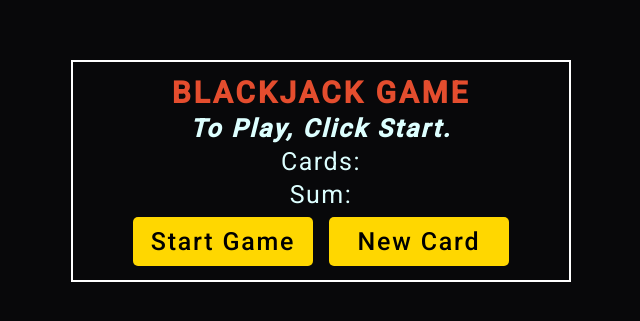
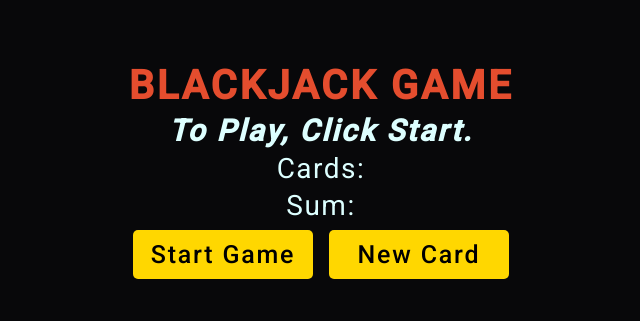
Before and after one commit to Ephykim/Blackjack, a plain HTML site: page index.html in a window 768 px wide. Shown: the part 229-550 px from the top of the page, without its empty margins (63-703 px from the left). Drawn offline with Linux system fonts and the light colour scheme.

Commit message:
Removed the container border

```diff
--- a/styles.css
+++ b/styles.css
@@ -19,7 +19,7 @@ body {
     width: 600px;
     text-align: center;
     padding: 20px 0;
-    border: 2px solid #fff;
+   /*  border: 2px solid #fff; */
 }
 
 h1 {
@@ -67,18 +67,18 @@ button:hover {
 
     h1 {
         margin: 3px 0;
-        font-size: 30px;
+        font-size: 40px;
         letter-spacing: 2.8px;
     }
 
     #message-el {
-        font-size: 25px;
+        font-size: 30px;
         letter-spacing: 2.2px;
     }
 
     p {
         margin: 4px 0;
-        font-size: 25px;
+        font-size: 28px;
         letter-spacing: 1.5px;
     }
 
```
